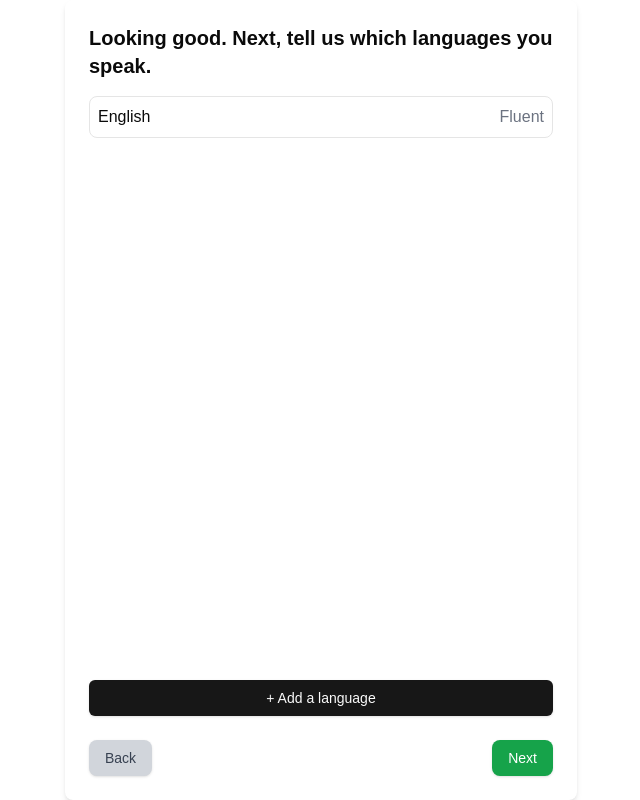
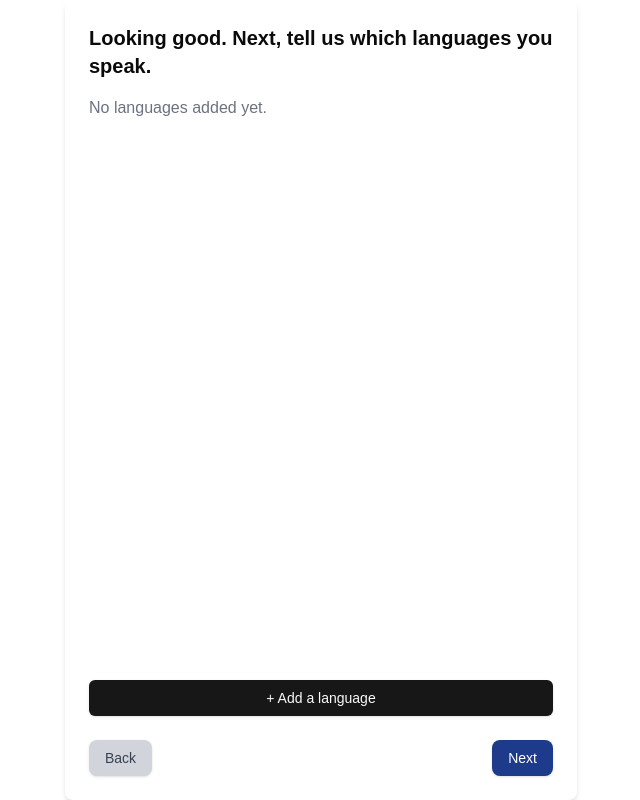
Before and after one commit to TechSubham/Job-Market-Analyzer, a Next.js app: page /Pages/Auth/profile/pageNine in a window 1280 px wide. Shown: the whole page, without its empty margins (319-959 px from the left). Built offline with nearby package versions, Linux system fonts and the light colour scheme.

Commit message:
Removed presaved English language

```diff
--- a/app/Pages/Auth/profile/pageNine/page.jsx
+++ b/app/Pages/Auth/profile/pageNine/page.jsx
@@ -6,7 +6,7 @@ import { Dialog, DialogContent, DialogHeader, DialogTitle } from "@/components/u
 import { Select, SelectItem, SelectTrigger, SelectValue, SelectContent } from "@/components/ui/select";
 
 const LanguageSelection = () => {
-  const [languages, setLanguages] = useState([{ name: "English", proficiency: "Fluent" }]);
+  const [languages, setLanguages] = useState([]); // Start with an empty list
   const [isOpen, setIsOpen] = useState(false);
   const [newLanguage, setNewLanguage] = useState("");
   const [proficiency, setProficiency] = useState("Fluent");
@@ -25,13 +25,18 @@ const LanguageSelection = () => {
     <div className="p-6 max-w-lg mx-auto bg-white shadow-md rounded-lg flex flex-col min-h-screen">
       <h2 className="text-xl font-bold">Looking good. Next, tell us which languages you speak.</h2>
 
+      {/* Language List (Empty Initially) */}
       <div className="mt-4 flex-grow">
-        {languages.map((lang, index) => (
-          <div key={index} className="flex justify-between p-2 border rounded-lg mb-2">
-            <span>{lang.name}</span>
-            <span className="text-gray-500">{lang.proficiency}</span>
-          </div>
-        ))}
+        {languages.length === 0 ? (
+          <p className="text-gray-500">No languages added yet.</p>
+        ) : (
+          languages.map((lang, index) => (
+            <div key={index} className="flex justify-between p-2 border rounded-lg mb-2">
+              <span>{lang.name}</span>
+              <span className="text-gray-500">{lang.proficiency}</span>
+            </div>
+          ))
+        )}
       </div>
 
       <Button className="mt-4" onClick={() => setIsOpen(true)}>+ Add a language</Button>
@@ -75,7 +80,7 @@ const LanguageSelection = () => {
           Back
         </Button>
         <Button
-          className="bg-green-600 text-white px-4 py-2 rounded-lg hover:bg-green-700"
+          className="bg-blue-900 text-white px-4 py-2 rounded-lg hover:bg-blue-700"
           onClick={() => router.push("pageTen")}
         >
           Next
```
